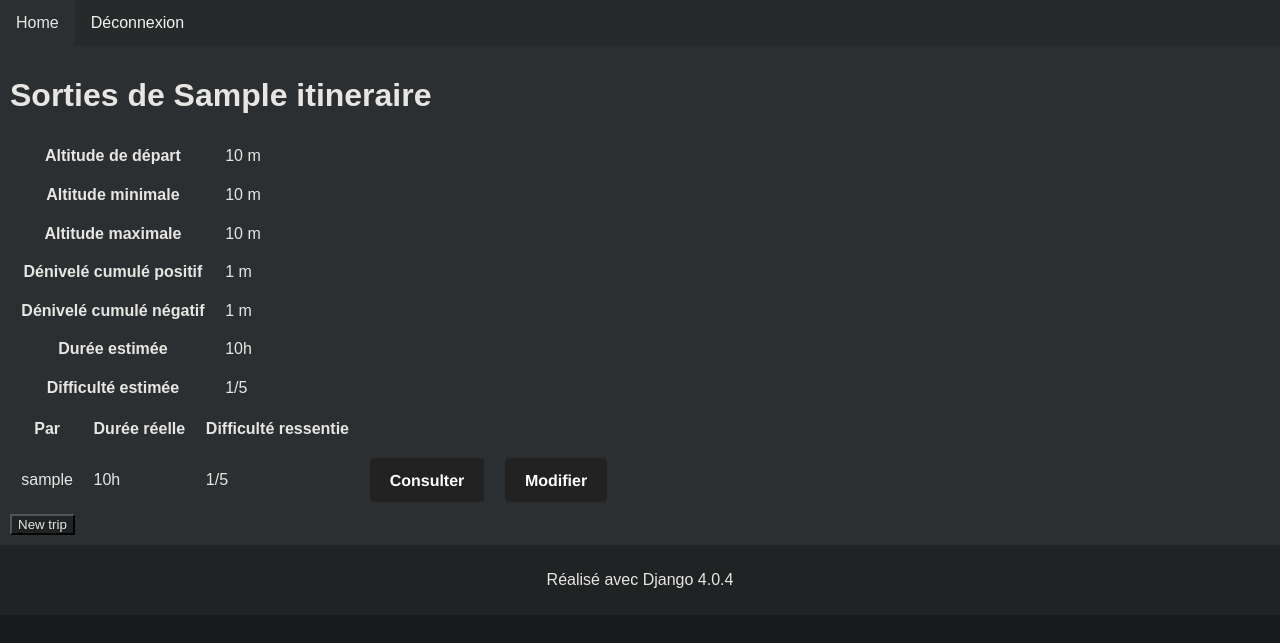
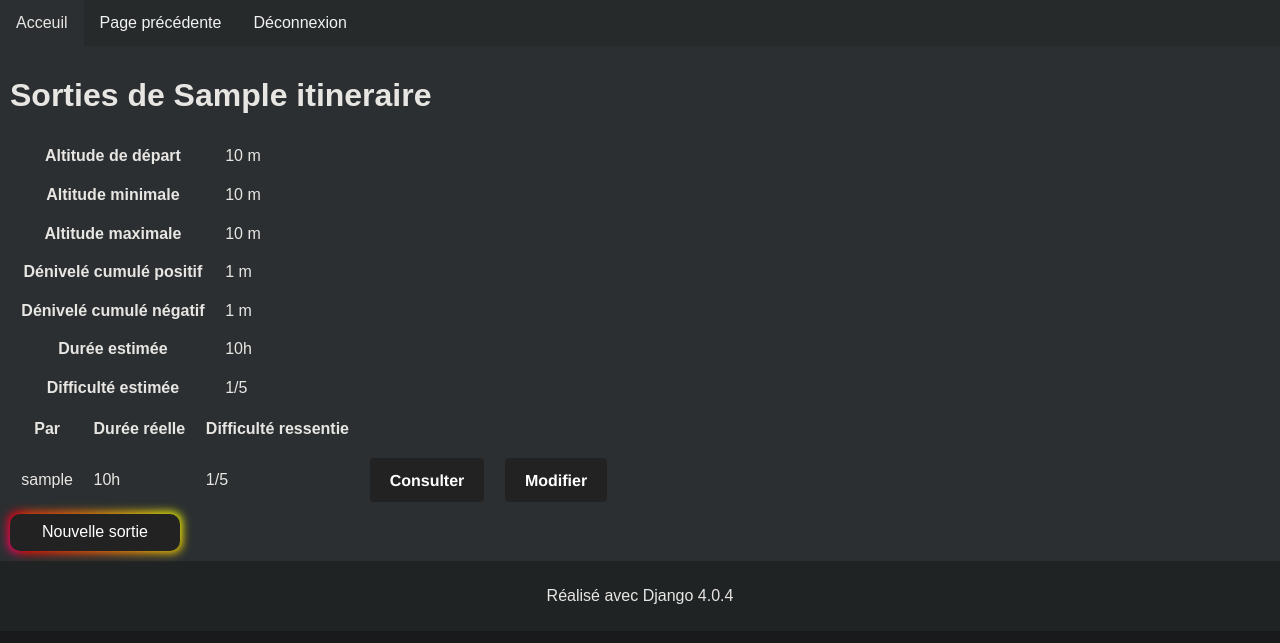
Before and after one commit to bassetmatt-school/EISC209-topoguide, a Django app: page /sorties/1 in a window 1280 px wide. Shown: the top 643 px of the page. Run offline with Django 4.2, Linux system fonts and the light colour scheme; a user stored in the database is signed in; tables that the repository leaves empty hold one stand-in row (values such as "Sample post").

Commit message:
Add a super cool flashy rgb button
It looks really cool

```diff
--- a/topoguide/itineraires/static/itineraires/style.css
+++ b/topoguide/itineraires/static/itineraires/style.css
@@ -15,6 +15,12 @@ th,td {
     padding: 7pt;
 }
 
+.rawtext {
+    font-size: 20px;
+}
+/* From https://www.w3schools.com/css/css_templates.asp
+ * with personnal color adjustements
+ */
 .normal {
     background-color: #202324;
 }
@@ -55,7 +61,6 @@ th,td {
     padding: 10px;
 }
 
-/* CSS */
 /* From https://getcssscan.com/css-buttons-examples*/
 .button-31 {
   background-color: #222;
@@ -89,3 +94,72 @@ th,td {
 .button-31:focus {
   opacity: .75;
 }
+
+
+.button-85 {
+  padding: 0.6em 2em;
+  border: none;
+  outline: none;
+  color: rgb(255, 255, 255);
+  background: #111;
+  cursor: pointer;
+  position: relative;
+  z-index: 0;
+  font-size: 16px;
+  border-radius: 10px;
+  user-select: none;
+  -webkit-user-select: none;
+  touch-action: manipulation;
+}
+
+.button-85:before {
+  content: "";
+  background: linear-gradient(
+    45deg,
+    #ff0000,
+    #ff7300,
+    #fffb00,
+    #48ff00,
+    #00ffd5,
+    #002bff,
+    #7a00ff,
+    #ff00c8,
+    #ff0000
+  );
+  position: absolute;
+  top: -2px;
+  left: -2px;
+  background-size: 400%;
+  z-index: -1;
+  filter: blur(5px);
+  -webkit-filter: blur(5px);
+  width: calc(100% + 4px);
+  height: calc(100% + 4px);
+  animation: glowing-button-85 20s linear infinite;
+  transition: opacity 0.3s ease-in-out;
+  border-radius: 10px;
+}
+
+@keyframes glowing-button-85 {
+  0% {
+    background-position: 0 0;
+  }
+  50% {
+    background-position: 400% 0;
+  }
+  100% {
+    background-position: 0 0;
+  }
+}
+
+.button-85:after {
+  z-index: -1;
+  content: "";
+  position: absolute;
+  width: 100%;
+  height: 100%;
+  background: #222;
+  left: 0;
+  top: 0;
+  border-radius: 10px;
+}
--- a/topoguide/templates/base.html
+++ b/topoguide/templates/base.html
@@ -10,7 +10,9 @@
 </head>
 <body>
     <div class="topnav">
-        <a href="{% url 'itin:index' %}">Home</a>
+        <a href="{% url 'itin:index' %}">Acceuil</a>
+        <a href="{{ request.META.HTTP_REFERER }}">Page précédente</a>
+        <!--If need to add specific buttons in some pages-->
         {% block topnav%}
         {% endblock %}
         <!--Logout button-->
--- a/topoguide/templates/itineraires/sorties.html
+++ b/topoguide/templates/itineraires/sorties.html
@@ -67,13 +67,13 @@
     {% endfor %}
 </table>
 {% else %}
-    <p>Pas de sorties enregistrée. <br> Vous pouvez en créer une
+    <p class="rawtext">Pas de sorties enregistrées. <br> Vous pouvez en créer une
     en cliquant sur le boutton ce dessous : </p>
 {% endif %}
 
 
 <form action = "{% url 'itin:new_trip' %}" method = "get">
-    <button class="normal" name="route_id" value="{{route.id}}"> New trip</button>
+    <button class="button-85" name="route_id" value="{{route.id}}"> Nouvelle sortie</button>
 </form>
 
 
```
